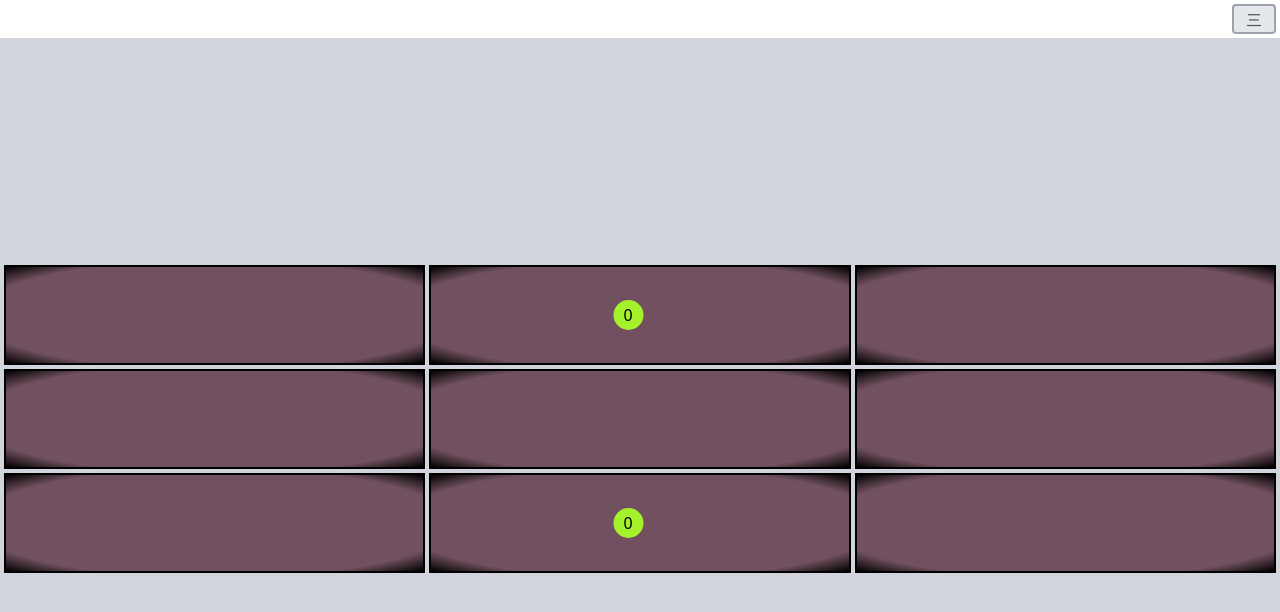
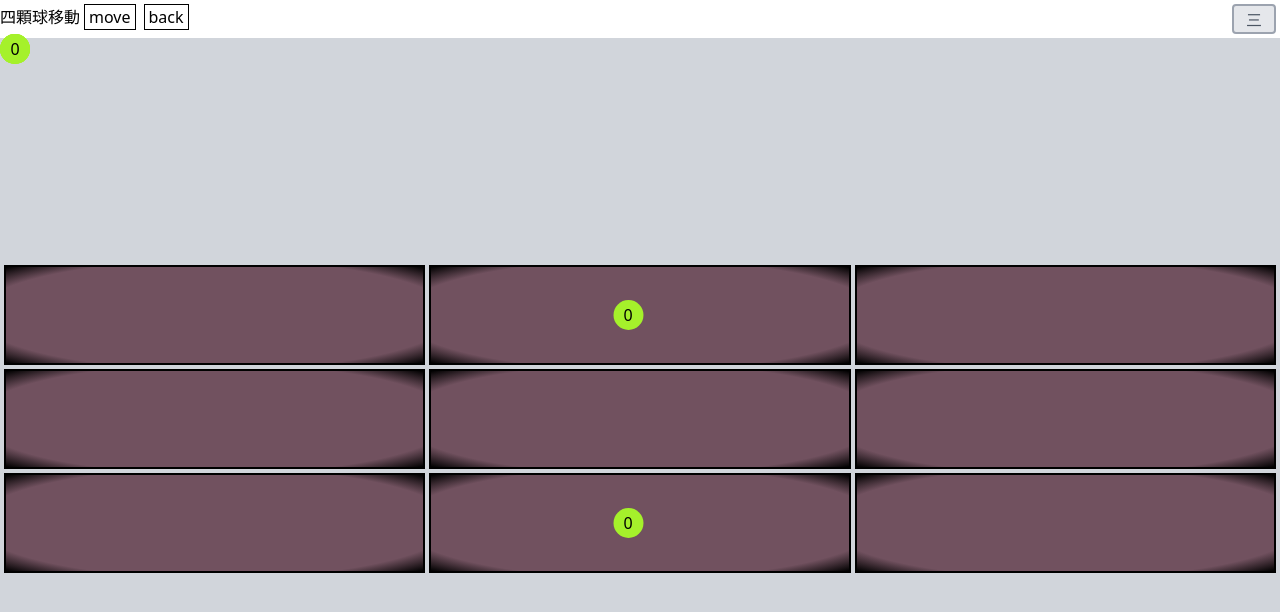
Before and after one commit to ErenWeng/vue-test, a Vue app: page / in a window 1280 px wide. Shown: the top 612 px of the page. Built offline with nearby package versions, Linux system fonts and the light colour scheme.

Commit message:
feat:(主頁面九宮格動畫-2): add FourBallAnimation move to the same spot

```diff
--- a/src/App.vue
+++ b/src/App.vue
@@ -3,6 +3,7 @@ import { ref } from 'vue'
 import HeaderBar from './components/HeaderBar.vue'
 import SideBar from './components/SideBar.vue'
 import NineSquare from './components/NineSquare.vue';
+import FourBallAnimation from './components/FourBallAnimation.vue';
 
 const isSideBarOpen = ref(false)
 
@@ -19,5 +20,6 @@ const toggleSideBar = (params = null) => {
       <NineSquare />
     </div>
     <SideBar :isSideBarOpen="isSideBarOpen" @toggleSideBar="toggleSideBar" />
+    <FourBallAnimation />
   </div>
 </template>
--- /dev/null
+++ b/src/components/FourBallAnimation.vue
@@ -0,0 +1,46 @@
+<script setup>
+import { ref, reactive } from 'vue'
+import NineSquareBall from './NineSquareBall.vue'
+
+const ballRef = ref(null)
+const ballList = reactive([
+  { id: 1, top: 60, left: 60 },
+  { id: 2, top: 120, left: 60 },
+  { id: 3, top: 120, left: 120 },
+  { id: 4, top: 60, left: 120 },
+])
+
+const move = () => {
+  // 共同移動到指定位置 100px, 100px
+  for (let i = 0; i < ballRef.value.length; i++) {
+    ballRef.value[i].$el.style.top = '100px'
+    ballRef.value[i].$el.style.left = '100px'
+  }
+}
+
+const back = () => {
+  for (let i = 0; i < ballRef.value.length; i++) {
+    ballRef.value[i].$el.style.top = `${ballList[i].top}px`
+    ballRef.value[i].$el.style.left = `${ballList[i].left}px`
+  }
+}
+
+const ballPosition = (ball) => {
+  return [`top-[${ball.top}px]`, `left-[${ball.left}px]`]
+}
+</script>
+
+<template>
+  <div class="fixed inset-0 h-screen w-screen m-auto pointer-events-none">
+    <span>四顆球移動</span>
+    <button class="border-[1px] border-black px-1 m-1 pointer-events-auto" @click="move">move</button>
+    <button class="border-[1px] border-black px-1 m-1 pointer-events-auto" @click="back">back</button>
+    <NineSquareBall
+      ref="ballRef"
+      v-for="ball in ballList"
+      :key="ball.id"
+      :class="ballPosition(ball)"
+      class="absolute m-auto transition-all ease-in-out duration-300"
+    />
+  </div>
+</template>
```
